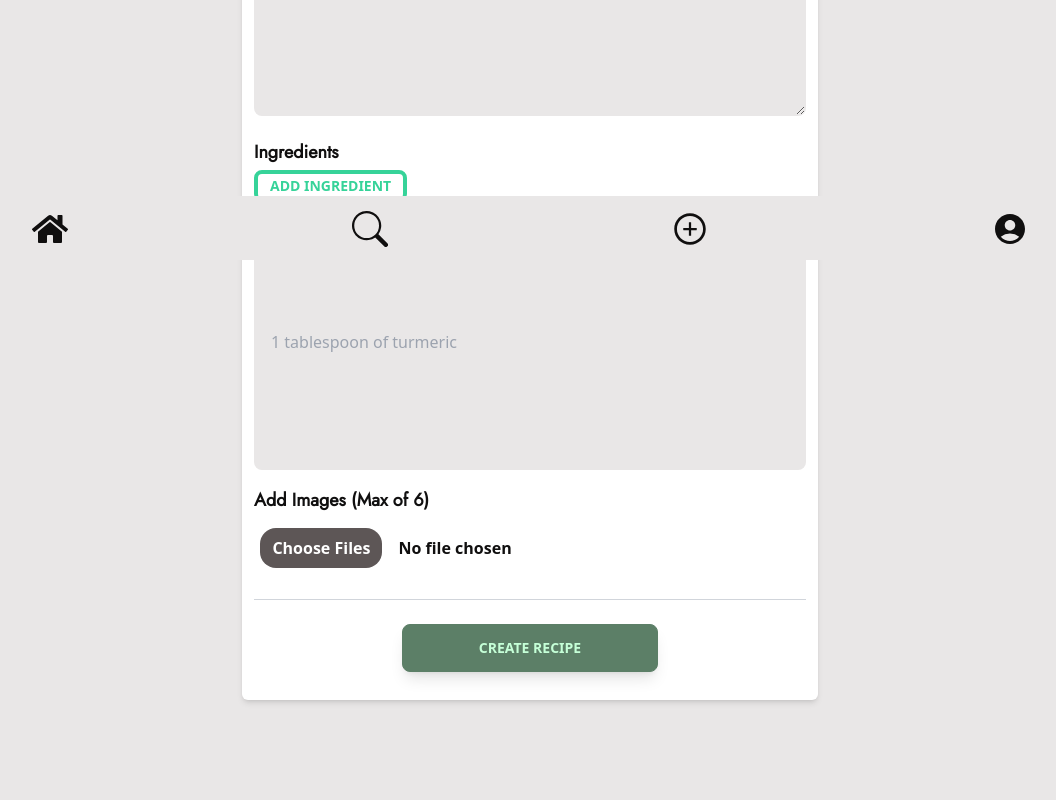
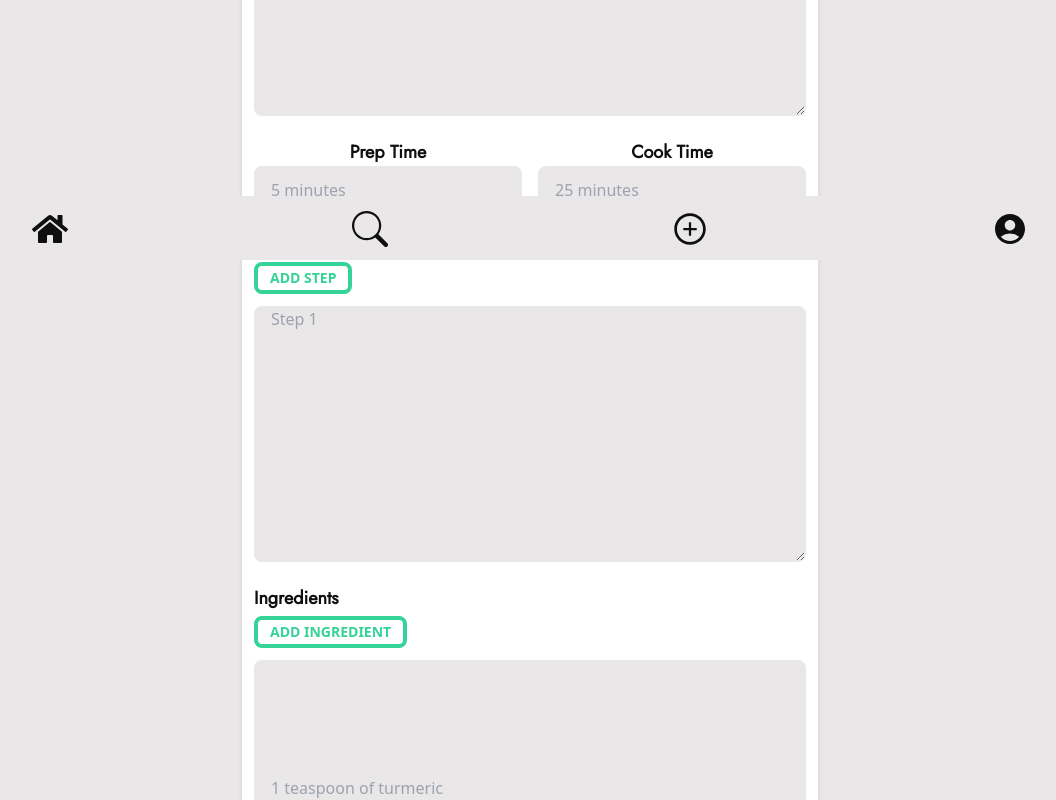
Before and after one commit to maxcelant/Mi-Gusta, a React (Create React App) app: page /create-recipe in a window 1280 px wide. Shown: the part 540-1340 px from the top of the page, without its empty margins (110-1166 px from the left). Before the commit the page ends 1288 px from the top, so only its background shows below. Built offline with nearby package versions, Linux system fonts and the light colour scheme; no server answers; sample sign-in values are in the browser's storage.

Commit message:
added changes to home, create-recipe and more

```diff
--- a/src/components/recipe/RecipeItem.jsx
+++ b/src/components/recipe/RecipeItem.jsx
@@ -1,19 +1,61 @@
 import { Link } from 'react-router-dom'
 import { AnimationWrapper } from 'react-hover-animation'
+import { useState, useEffect, useRef } from 'react'
+import { getDoc, doc, collection, getDocs, query, where, orderBy, limit } from 'firebase/firestore'
+import { db } from '../../firebase.config';
+import { MoonLoader } from 'react-spinners';
+import { toast } from 'react-toastify';
 
-function RecipeItem({recipe: { name, teaser,  author, votes, imageUrls, tags, userRef }, id}) {
+function RecipeItem({recipe: { name, teaser,  author, votes, imageUrls, tags, userRef, prep_time}, id}) {
+
+    const [loading, setLoading] = useState(true)
+    const [user, setUser] = useState(null)
+    const isMounted = useRef(true)
+
+    useEffect(() => {
+        if(isMounted){
+            const fetchUser = async () => {
+                try {
+                  const docRef = doc(db, 'users', userRef)
+                  const docSnap = await getDoc(docRef)
+                  if(docSnap.exists()){
+                    setUser(docSnap.data())
+                    setLoading(false)
+                  }
+                } catch (e) {
+                  toast.error('Could not fetch recipe')
+                }
+              }
+
+              fetchUser()
+        }
+        return () => {
+            isMounted.current = false
+        }
+    }, [isMounted]);
 
 
-    // <Link className='text-base-content text-opacity-40' to={`/users/${login}`}>Visit Profile</Link>
+    if(loading){
+        return  <div class="flex justify-center items-center h-screen">
+                    <MoonLoader/>
+                </div>
+    }
+
     return (
         <AnimationWrapper>
             <Link to={`/recipe/${userRef}/${id}`}> {/* sends user to individual recipe page */}
                 <div className="card bg-base-100 shadow-xl relative">
+                    <div class="avatar absolute left-4 top-4">
+                        <div  class="w-10 rounded-full ring ring-primary ring-offset-base-100 ring-offset-2 shadow-lg">
+                            <img src={user.avatar} alt={user.name}/>
+                        </div>
+                        <span className='flex items-center ml-2 badge badge-secondary mt-3 font-semibold'>{user.name}</span>
+                    </div>
                     <figure className="object-cover"><img className="w-full object-cover max-h-72" src={imageUrls[0]} alt={name} /></figure>
                     <div class="card-body">
-                    <h2 class="card-title">{name}</h2>
-                    <div className='badge'>{author}</div>
-                    <p className='overflow-hidden max-h-24'>{teaser}</p>
+                    <h2 class="card-title font-poppins">{name}</h2>
+                    <div className='badge badge-primary font-semibold font-jost'>{prep_time}</div>
+                    <p className='overflow-hidden max-h-24 font-poppins'>{teaser}</p>
                     { tags !== null || tags.length !== 0 && (
                         <div className="card-actions justify-end">
                             { tags.map((tag, index) => (
--- a/src/pages/CreateRecipe.jsx
+++ b/src/pages/CreateRecipe.jsx
@@ -15,12 +15,15 @@ const initialState = {
     tags: '',
     votes: 0,
     images: {},
+    prep_time: '',
+    cook_time: '',
 }
 
 function CreateRecipe() {
 
   const [loading, setLoading] = useState(false)
   const [ingredientList, setIngredientList] = useState([''])
+  const [directionList, setDirectionList] = useState([''])
   const [recipeData, setRecipeData] = useState(initialState)
   const auth = getAuth()
   const navigate = useNavigate()
@@ -57,6 +60,24 @@ function CreateRecipe() {
     const list = [...ingredientList]
     list[index] = e.target.value
     setIngredientList(list)
+  }
+
+  const handleDirectionAdd = (e) => {
+    e.preventDefault()
+    setDirectionList([...directionList, ''])
+  }
+
+  const handleDirectionRemove = (e, index) => {
+    e.preventDefault()
+    const list = [...directionList]
+    list.splice(index, 1)
+    setDirectionList(list)
+  }
+
+  const handleDirectionChange = (e, index) => {
+    const list = [...directionList]
+    list[index] = e.target.value
+    setDirectionList(list)
   }
 
   const onChange = (e) => {
@@ -127,11 +148,13 @@ function CreateRecipe() {
     })
 
     const ingredientListCopy = [...ingredientList]
+    const directionListCopy = [...directionList]
 
     const recipeDataCopy = {
         ...recipeData,
         imageUrls,
         ingredients: ingredientListCopy,
+        directions: directionListCopy,
         timestamp: serverTimestamp()
     }
     delete recipeDataCopy.images
@@ -157,12 +180,31 @@ function CreateRecipe() {
                 <div className='font-jost mt-4 font-semibold text-lg'>Subtitle</div>
                 <input type="text" id='teaser' value={recipeData.teaser} onChange={onChange} maxLength='150' minLength='4' required placeholder="delicious indian recipe..." className="input w-full" autocomplete="off"/>
                 <div className='font-jost mt-4 font-semibold text-lg'>Description</div>
-                <textarea type="text" id='description' value={recipeData.description} onChange={onChange} maxLength='1500' minLength='30' required placeholder="Step 1: Create the tomato sauce..." className="input w-full min-h-64" autocomplete="off"/>
+                <textarea type="text" id='description' value={recipeData.description} onChange={onChange} maxLength='1500' minLength='30' required placeholder="This rich and creamy tikka rivals any indian restaurant..." className="input w-full min-h-64" autocomplete="off"/>
+                <div className='grid grid-cols-2 gap-4'>
+                  <div className='container'>
+                    <div className='font-jost mt-4 font-semibold text-lg text-center'>Prep Time</div>
+                    <input type="text" id='prep_time' value={recipeData.prep_time} onChange={onChange} maxLength='30' minLength='1' required placeholder="5 minutes" className="input w-full" autocomplete="off"/>
+                  </div>
+                  <div className='container'>
+                    <div className='font-jost mt-4 font-semibold text-lg text-center'>Cook Time</div>
+                    <input type="text" id='cook_time' value={recipeData.cook_time} onChange={onChange} maxLength='30' minLength='1' required placeholder="25 minutes" className="input w-full" autocomplete="off"/>
+                  </div>
+                </div>
+                <div className='font-jost mt-4 font-semibold text-lg mr-4'>Step-by-Step Instructions</div>
+                <div className='mt-1'><button onClick={handleDirectionAdd} className='btn btn-sm btn-success rounded-lg mr-2 btn-outline border-4'>Add Step</button></div>
+                { directionList.map((direction, index) => (
+                    <span key={index} className='relative'>
+                        <textarea type="text" id='ingredient' value={direction} onChange={(e) => handleDirectionChange(e, index)} maxLength='500' minLength='3' required placeholder={`Step ${index+1}`} className="input w-full min-h-64 mt-3" autocomplete="off"/>
+                        {directionList.length > 1 && <button onClick={(e) => handleDirectionRemove(e, index)} className='absolute btn btn-sm btn-error rounded-lg btn-outline border-4 bottom-2 right-2'>Remove</button>}
+                    </span>
+                ))
+                }
                 <div className='font-jost mt-4 font-semibold text-lg mr-4'>Ingredients</div>
                 <div className='mt-1'><button onClick={handleIngredientAdd} className='btn btn-sm btn-success rounded-lg mr-2 btn-outline border-4'>Add Ingredient</button></div>
                 { ingredientList.map((ingredient, index) => (
                     <span key={index} className='relative'>
-                        <input type="text" id='ingredient' value={ingredient} onChange={(e) => handleIngredientChange(e, index)} maxLength='60' minLength='3' required placeholder="1 tablespoon of turmeric" className="input w-full min-h-64 mt-3" autocomplete="off"/>
+                        <input type="text" id='ingredient' value={ingredient} onChange={(e) => handleIngredientChange(e, index)} maxLength='80' minLength='3' required placeholder="1 teaspoon of turmeric" className="input w-full min-h-64 mt-3" autocomplete="off"/>
                         {ingredientList.length > 1 && <button onClick={(e) => handleIngredientRemove(e, index)} className='absolute btn btn-sm btn-error rounded-lg btn-outline border-4 -bottom-1 right-2'>Remove</button>}
                     </span>
                 ))
--- a/src/pages/Home.jsx
+++ b/src/pages/Home.jsx
@@ -2,7 +2,7 @@ import RecipeList from "../components/recipe/RecipeList"
 
 function Home() {
   return (
-    <div>
+    <div className="mb-10">
         <RecipeList/>
     </div>
   )
--- a/src/pages/Profile.jsx
+++ b/src/pages/Profile.jsx
@@ -1,6 +1,6 @@
 import { useState, useEffect, Fragment } from 'react'
 import { getAuth, updateProfile } from 'firebase/auth';
-import { useNavigate } from 'react-router-dom'
+import { useNavigate, Link } from 'react-router-dom'
 import { updateDoc, doc, getDoc, addDoc, collection, serverTimestamp } from 'firebase/firestore';
 import { getStorage, ref, uploadBytesResumable, getDownloadURL } from 'firebase/storage'
 import { db } from '../firebase.config'
@@ -171,6 +171,9 @@ function Profile() {
                 </form>
             </div>
         </div>
+        <Link to={`/account/${auth.currentUser.uid}`}>
+          <button className='btn btn-md btn-primary rounded-full mt-3'>Check out my Page</button>
+        </Link>
     </div>
   )
 }
```
